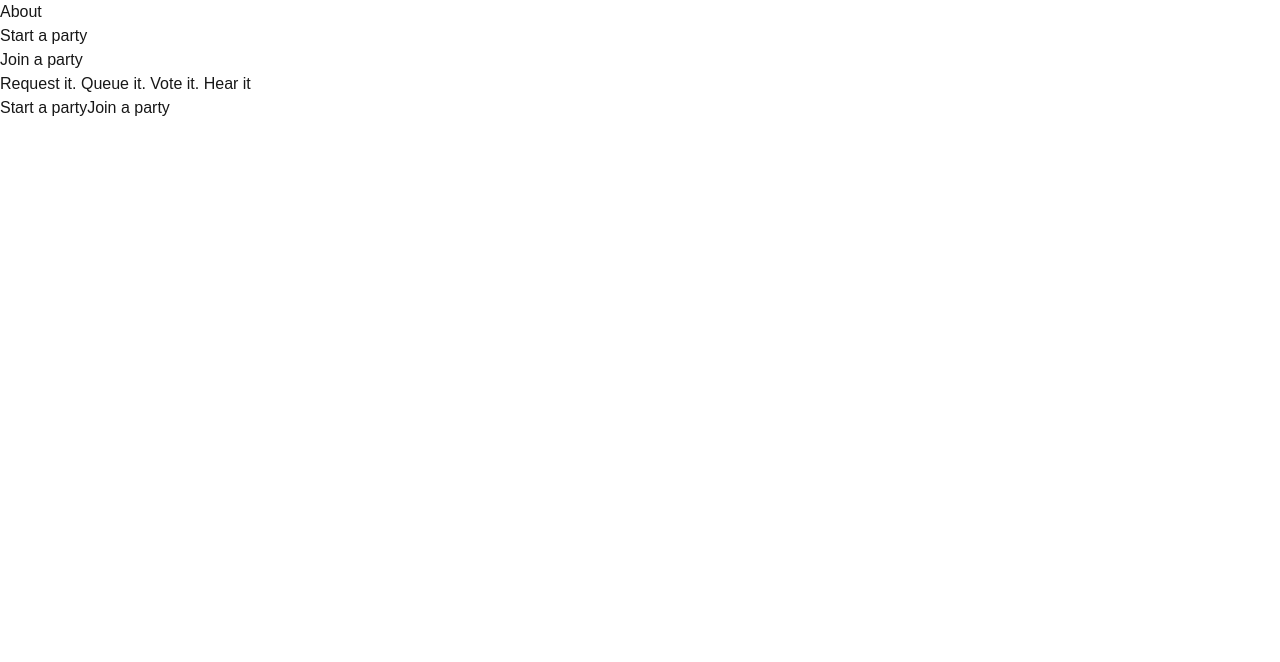
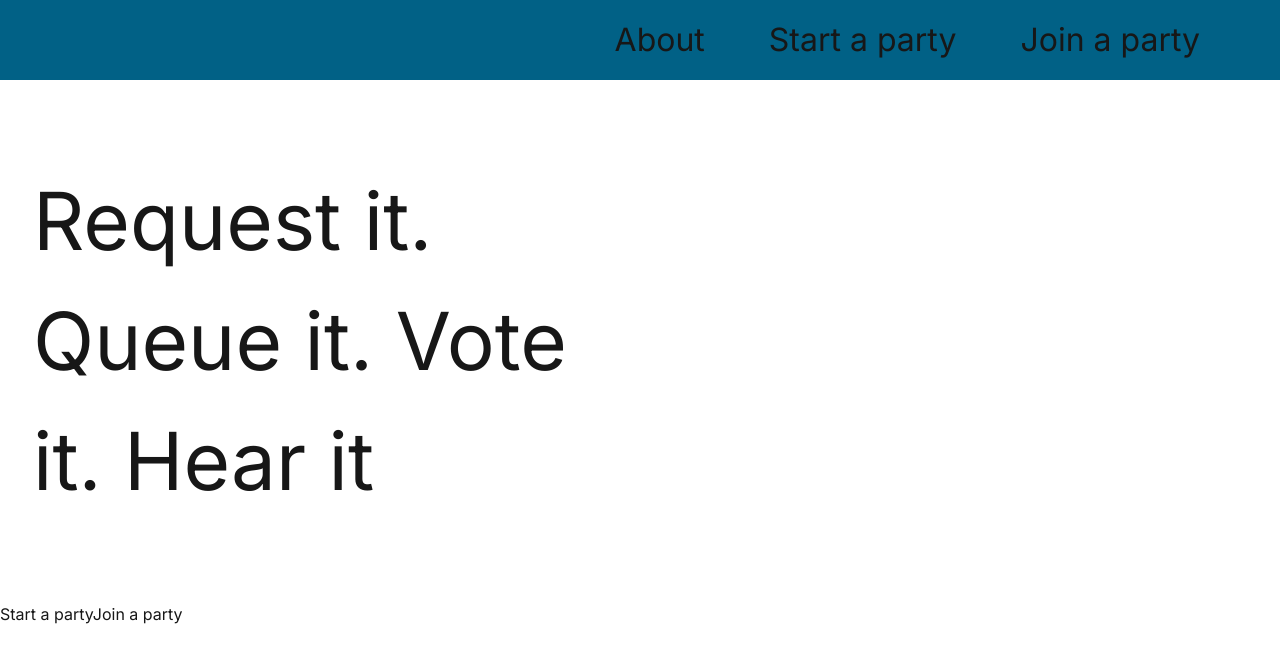
Before and after one commit to Isseymay/auxHelper, a Next.js app: page / in a window 1280 px wide. Shown: the top 662 px of the page. Built offline with nearby package versions, Linux system fonts and the light colour scheme.

Commit message:
Added changes to text size

```diff
--- a/app/Components/navbar.tsx
+++ b/app/Components/navbar.tsx
@@ -1,10 +1,11 @@
 function navbar() {
     return (
-        <nav>
+        <nav className="nav-bar">
           <ul>
-            <li><a href="/about">About</a></li> {/* Can just add the info from the pitch also maybe a brief intro into the people in the team*/}
-            <li><a href="/start">Start a party</a></li>
-            <li><a href="/join">Join a party</a></li>
+            <li className="li-items"></li>
+            <li className="li-items"><a href="/about">About</a></li>
+            <li className="li-items"><a href="/start">Start a party</a></li>
+            <li className="li-items"><a href="/join">Join a party</a></li>
           </ul>
         </nav>
     )
--- a/app/globals.css
+++ b/app/globals.css
@@ -1,11 +1,11 @@
+@import url("https://fonts.googleapis.com/css2?family=Inter:wght@100;200;300;400;500;600;700;800;900&display=swap");
 @import "tailwindcss";
+
 
 :root {
   --background: #ffffff;
   --foreground: #171717;
 }
-
-
 
 @media (prefers-color-scheme: dark) {
   :root {
@@ -17,5 +17,36 @@
 body {
   background: var(--background);
   color: var(--foreground);
-  font-family: Arial, Helvetica, sans-serif;
+  font-family: 'Inter', sans-serif;
 }
+
+.nav-bar {
+  display: flex;
+  justify-content: flex-end;
+  margin: 0;
+  padding: 1rem 0;
+  background-color: #016186;
+}
+
+.nav-bar ul {
+  display: flex;
+  list-style: none;
+  margin-right: 5rem;
+  font-size: 2rem;
+  gap: 4rem;
+}
+
+.li-items {
+  float : right;
+}
+
+.hero {
+  width: 100%;
+  border:solid 1px white;
+  padding: 5rem 2rem;
+}
+
+.left-hero h1 {
+  width: 50%;
+  font-size: 5rem;
+}
--- a/app/layout.tsx
+++ b/app/layout.tsx
@@ -8,13 +8,6 @@ export default function RootLayout({
   return (
     <html lang="en">
       <body className={`body`}>
-        <nav>
-          <ul>
-            <li><a href="/about">About</a></li> {/* Can just add the info from the pitch also maybe a brief intro into the people in the team*/}
-            <li><a href="/start">Start a party</a></li>
-            <li><a href="/join">Join a party</a></li>
-          </ul>
-        </nav>
         {children}
       </body>
     </html>
--- a/app/page.tsx
+++ b/app/page.tsx
@@ -1,11 +1,25 @@
 import Navbar from "./Components/navbar";
+
+function hoverEffect() {
+  const leftHeading = document.getElementById("left-h1");
+
+  leftHeading?.addEventListener("mouseover", () => {
+    leftHeading.style.animation = "ease-in-out 0.5s linear";
+    leftHeading.style.color = "#D03BBD";
+  });
+}
 
 export default function Home() {
   return (
     <div className="page">
       <main>
+        <Navbar />
         <div className="hero">
-          <h1>Request it. Queue it. Vote it. Hear it</h1>
+          <div className="left-hero">
+            <h1 id="left-h1">Request it. Queue it. Vote it. Hear it</h1>
+          </div>
+        </div>
+        <div className="btn-container">
           <a href="/start">Start a party</a>
           <a href="/join">Join a party</a>
         </div>
```
